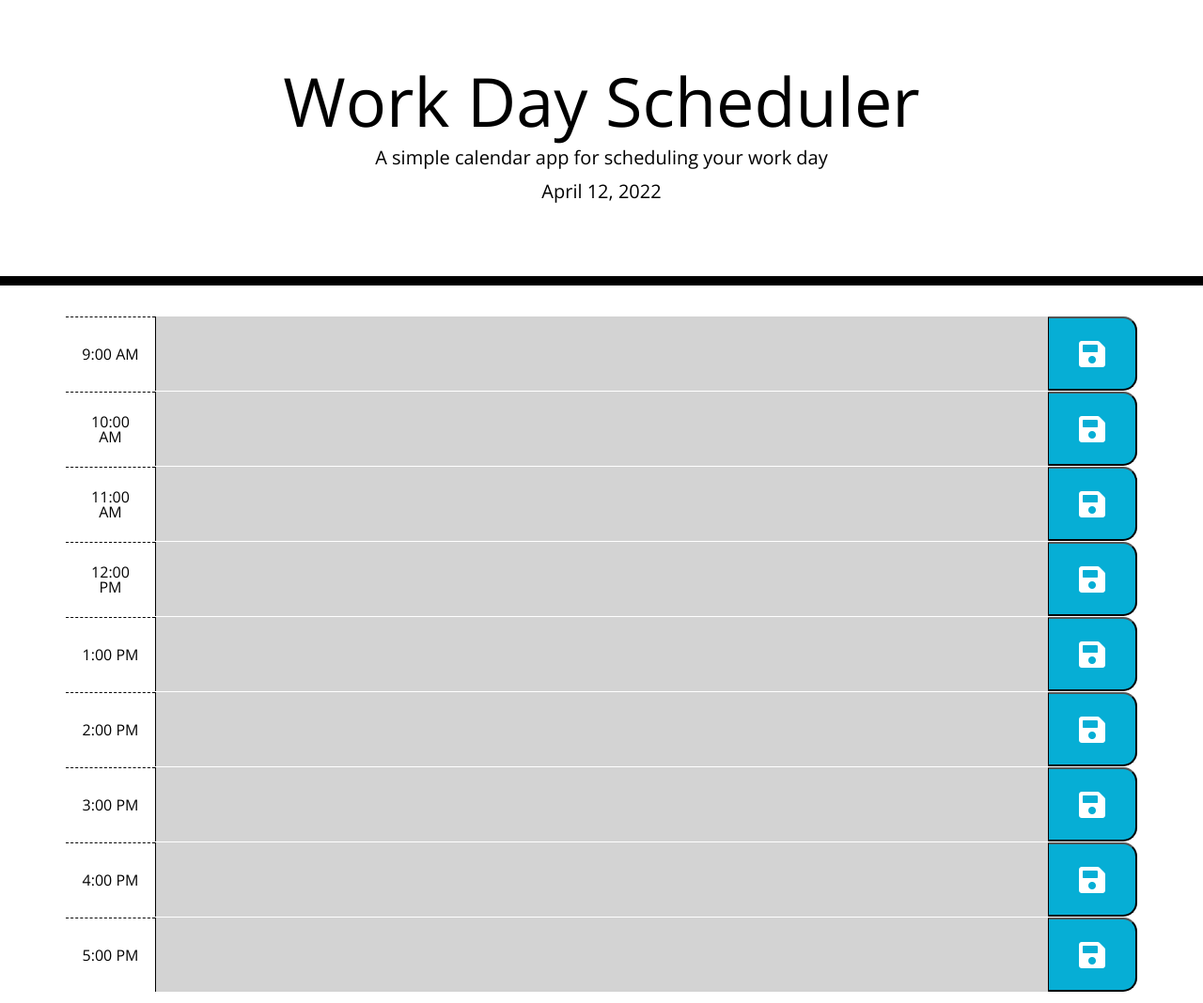
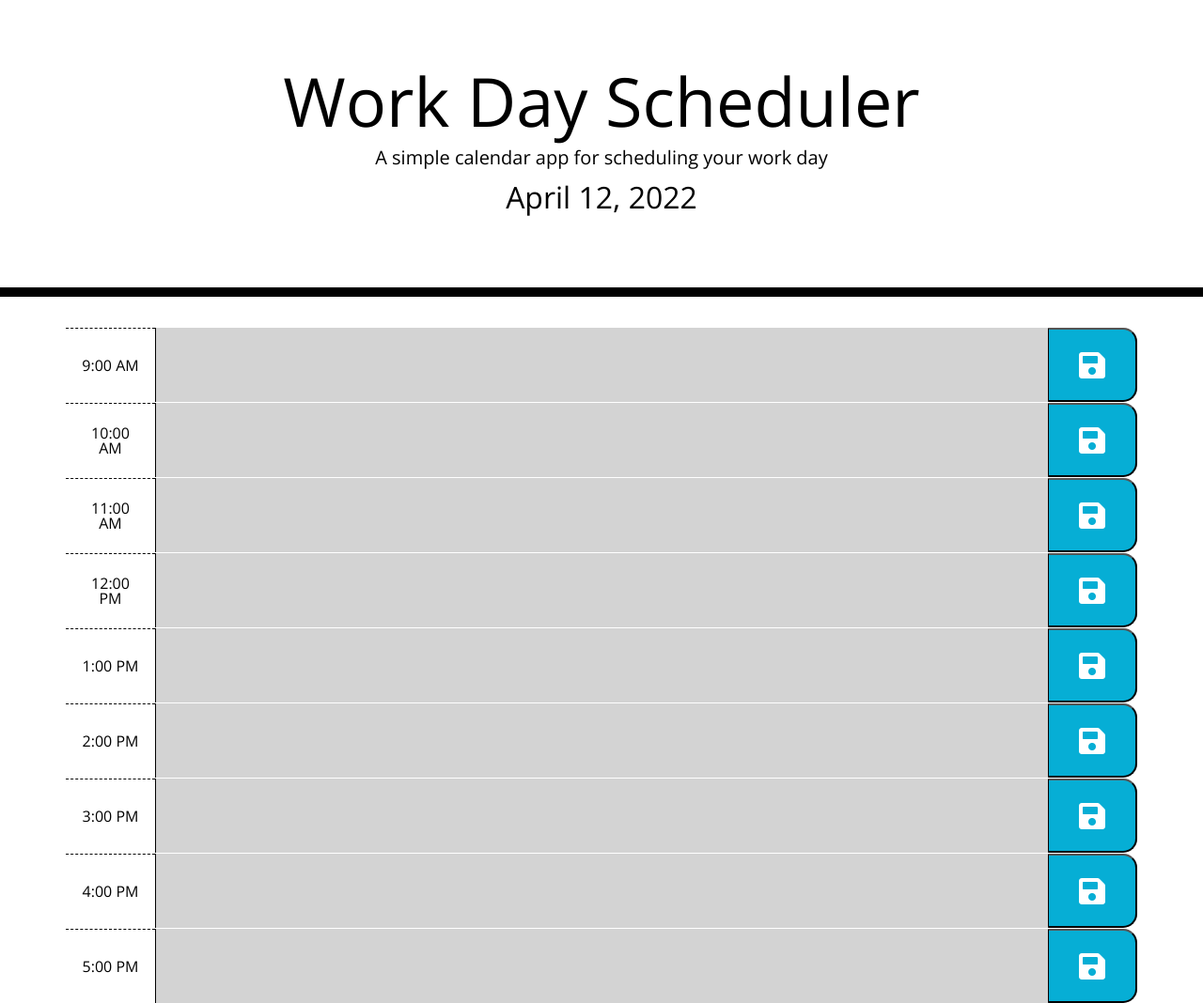
Before and after one commit to schris48/calendar_sc, a plain HTML site: page index.html in a window 1280 px wide. Shown: the whole page at 94% size. Drawn offline with nearby package versions, Linux system fonts and the light colour scheme.

Commit message:
save-icon-and-read-me

```diff
--- a/assets/css/style.css
+++ b/assets/css/style.css
@@ -4,13 +4,17 @@ body {
   line-height: 1;
 }
 
-textarea{
+textarea {
   background: transparent;
   border: none;
   resize: none;
   color: #000000;
   border-left: 1px solid black;
   padding: 10px;
+}
+
+.current-day {
+  font-size: 2em;
 }
 
 .jumbotron {
@@ -73,6 +77,6 @@ textarea{
 }
 
 .saveBtn i:hover {
-  font-size: 20px;
+  font-size: 40px;
   transition: all .3s ease-in-out;
 }
--- a/index.html
+++ b/index.html
@@ -26,7 +26,7 @@
     <header class="jumbotron">
       <h1 class="display-3 text-center">Work Day Scheduler</h1>
       <p class="lead text-center">A simple calendar app for scheduling your work day</p>
-      <p id="currentDay" class="lead">Today:
+      <p id="currentDay" class="current-day">Today:
         <!-- <span onload="getDate()"></span> -->
       </p>
     </header>
```
Also changed, not shown: assets/javascript/script.js (+2 -8 lines), 1 other file.
